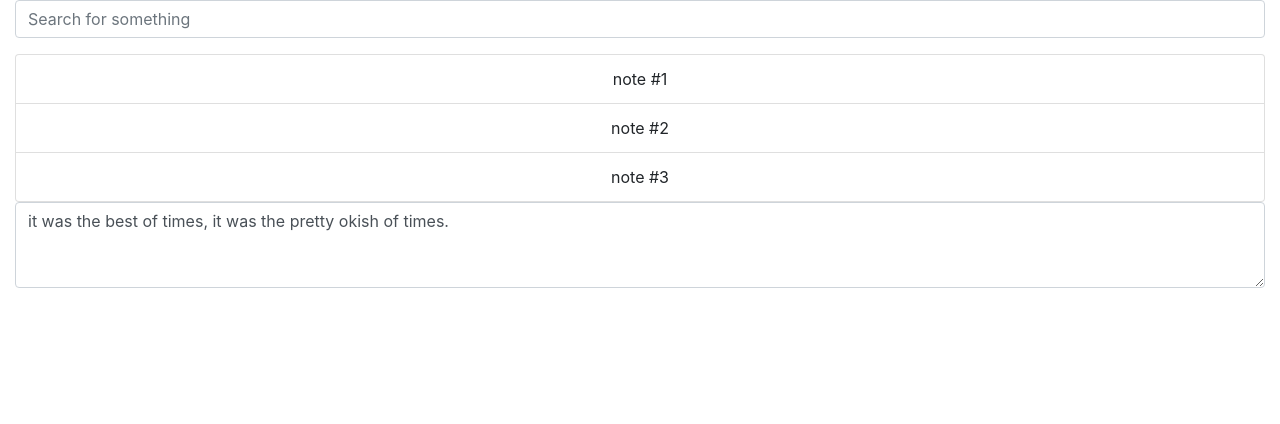
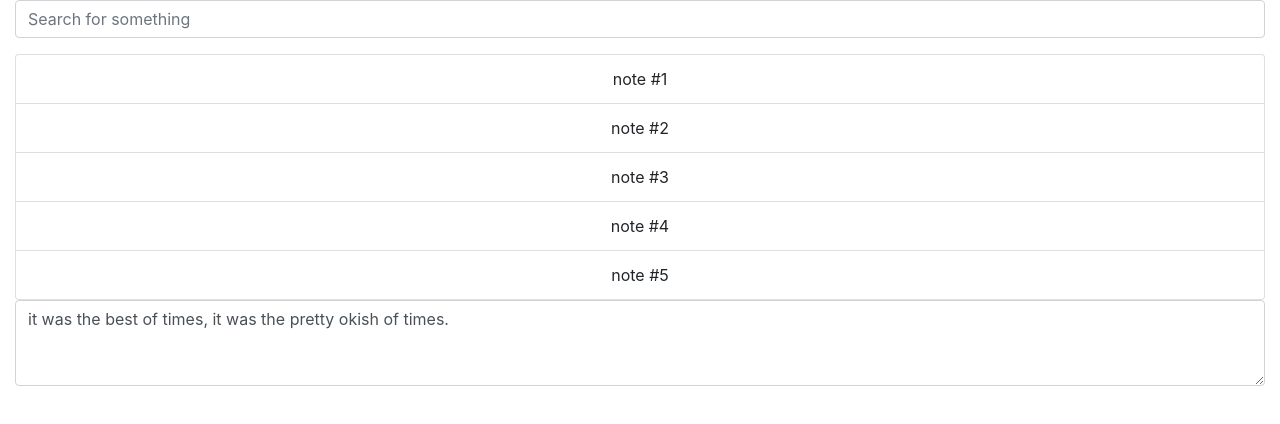
Before and after one commit to radishmouse/react-document-editor-2018-12, a React (Create React App) app: page / in a window 1280 px wide. Shown: the top 424 px of the page. Built offline with nearby package versions, Linux system fonts and the light colour scheme.

Commit message:
passing notes array as props to NotesList

```diff
--- a/src/NotesApp.js
+++ b/src/NotesApp.js
@@ -12,7 +12,15 @@ class NotesApp extends Component {
         return (
           <div className="notes-app">
             <SearchBar />
-            <NotesList />
+            <NotesList
+                notes={[
+                    'note #1',
+                    'note #2',
+                    'note #3',
+                    'note #4',
+                    'note #5',
+                ]}
+            />
             <EditorWindow />
           </div>
 
--- a/src/NotesList.js
+++ b/src/NotesList.js
@@ -1,12 +1,14 @@
 import React from 'react';
 
 const NotesList = (props) => {
+    console.log(props.notes);
     return (
-
         <ul className="notes-list list-group">
-          <li className="list-group-item"><a>note #1</a></li>
-          <li className="list-group-item"><a>note #2</a></li>
-          <li className="list-group-item"><a>note #3</a></li>
+          {
+            props.notes.map(note => {
+                return (<li className="list-group-item"><a>{note}</a></li>)
+            })
+          }
         </ul>
 
     );
```
